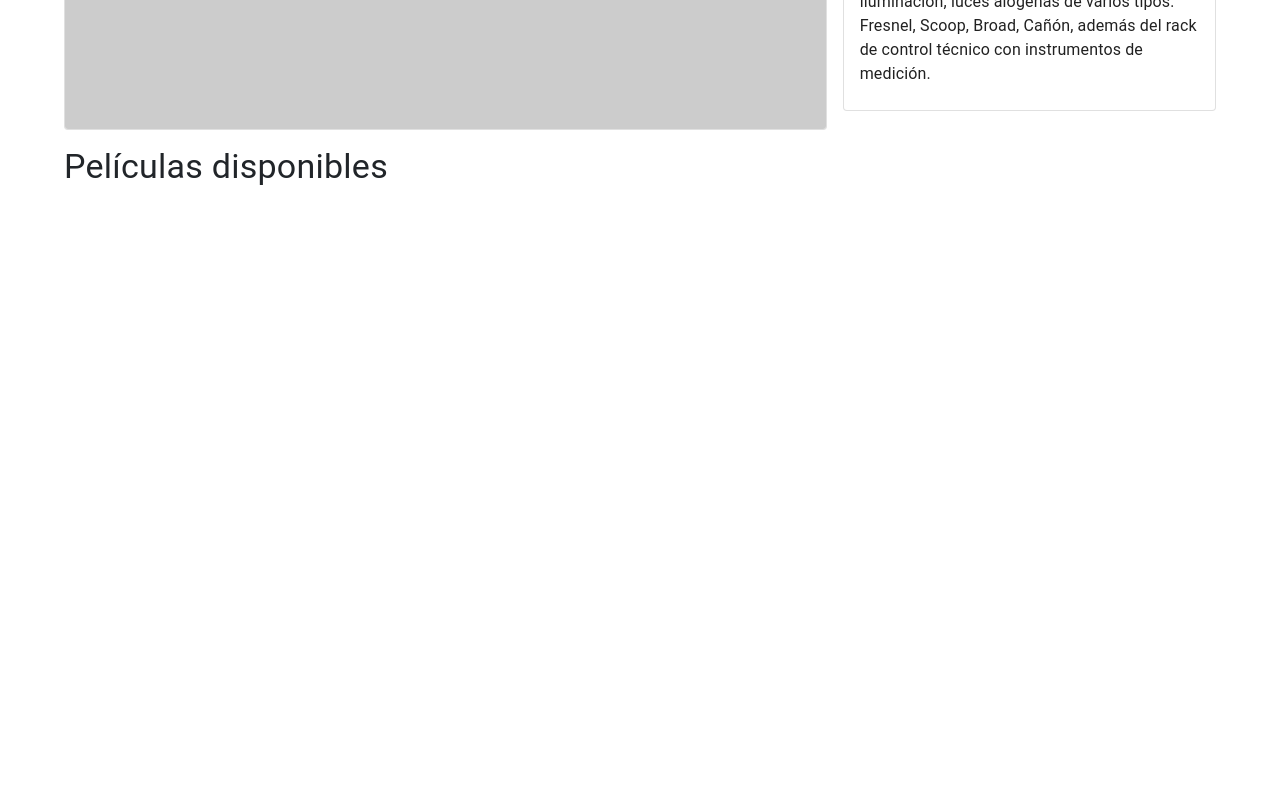
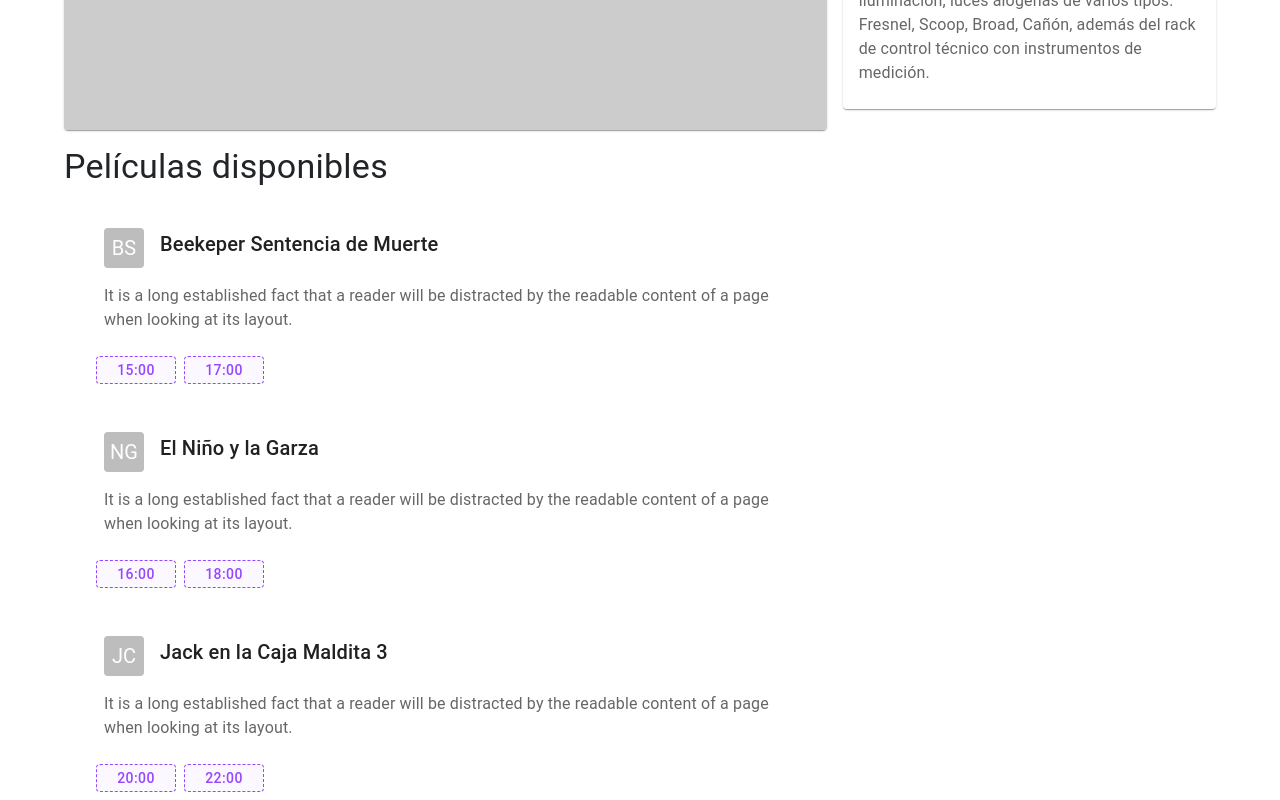
Before and after one commit to fcuya13/fcuya13.github.io, a React (Create React App) app: page /salaItem in a window 1280 px wide. Shown: the part 678-1478 px from the top of the page. Before the commit the page ends 866 px from the top, so only its background shows below. Built offline with nearby package versions, Linux system fonts and the light colour scheme.

Commit message:
SalaItem

```diff
--- a/src/pages/SalaItemPage.jsx
+++ b/src/pages/SalaItemPage.jsx
@@ -1,10 +1,28 @@
-import { Container, Box, Grid, Typography, Link, Card, CardMedia, CardContent } from "@mui/material"
+import { Container, Box, Grid, Typography, Link, Card, CardMedia, CardContent, CardActions, Button } from "@mui/material"
 import DrawerBar from "../components/DrawerBar"
 import LocationOnIcon from '@mui/icons-material/LocationOn';
+import Avatar from '@mui/material/Avatar';
+import Stack from '@mui/material/Stack';
 import { CardHeader } from "react-bootstrap";
 
+
 const SalaItemPage = () => {
-  return <Box>
+
+    const buttonStyle = {
+        width: '80px',
+        height: '28px',
+        padding: '4px 24px',
+        borderRadius: '4px',
+        border: '1px dashed #9747FF',
+        background: 'rgba(151, 71, 255, 0.04)',
+        color: '#9747FF',
+    };
+
+    const cardStyle = {
+        marginTop: '24px',
+    };
+
+return <Box>
     <DrawerBar />
     <Grid
       container
@@ -29,7 +47,7 @@ const SalaItemPage = () => {
             </Container>
         <Grid container spacing={2}>
         <Grid item xs = {8}>
-            <Card variant="outlined">
+            <Card>
                 <CardMedia
                     component="img"
                     image="https://placehold.co/600x400"
@@ -37,14 +55,14 @@ const SalaItemPage = () => {
             </Card>
         </Grid>
         <Grid item xs = {4}>
-            <Card variant="outlined">
+            <Card>
                 <CardHeader>
                     <Typography variant="h5" sx={{ padding: 2 }}>
                         Historia
                     </Typography>
                 </CardHeader>
                 <CardContent>
-                    <Typography variant="body1">
+                    <Typography variant="body1" color="text.secondary">
                     La Facultad de Comunicación tiene tres estudios, los cuales son sets profesionales que se utilizan para televisión, streaming y diversas realizaciones audiovisuales. Cada uno de ellos está equipado con tres cámaras de video digitales full HD, switcher digital, pantallas de monitoreo tanto en Control y Estudio, dos tituladores y grabadoras/reproductoras de video. El sonido comprende: consola de audio, micrófonos de mano, de pecho, boom y de vincha. El sistema de iluminación trabaja con control de iluminación, luces alógenas de varios tipos: Fresnel, Scoop, Broad, Cañón, además del rack de control técnico con instrumentos de medición.
                     </Typography>
                 </CardContent>
@@ -58,6 +76,81 @@ const SalaItemPage = () => {
                 </Typography>
             </Grid>
         </Grid>
+        <Container>
+        <Grid>
+            <Grid item xs = {8}>
+            <Card elevation={0} style={cardStyle}>
+                <CardHeader>
+                    <Stack direction="row" spacing={2} sx={{ml: 2, mt: 2}}>
+                        <><Avatar variant="rounded" sx={{background: '#BDBDBD'}}>BS</Avatar></>
+                        <><Typography variant='h6' color="text.primary">Beekeper Sentencia de Muerte</Typography></>
+                    </Stack>
+                </CardHeader>
+                <CardContent>
+                    <Typography variant="body1" color="text.secondary">
+                    It is a long established fact that a reader will be distracted by the readable content of a page when looking at its layout.
+                    </Typography>
+                </CardContent>
+                <CardActions>
+                    <Button
+                    variant="outlined"
+                    style={buttonStyle}
+                >15:00</Button>
+                    <Button
+                    variant="outlined"
+                    style={buttonStyle}
+                    >17:00</Button>
+                </CardActions>
+            </Card>
+            <Card elevation={0} style={cardStyle}>
+                <CardHeader>
+                    <Stack direction="row" spacing={2} sx={{ml: 2, mt: 2}}>
+                        <><Avatar variant="rounded" sx={{background: '#BDBDBD'}}>NG</Avatar></>
+                        <><Typography variant='h6' color="text.primary">El Niño y la Garza</Typography></>
+                    </Stack>
+                </CardHeader>
+                <CardContent>
+                    <Typography variant="body1" color="text.secondary">
+                    It is a long established fact that a reader will be distracted by the readable content of a page when looking at its layout.
+                    </Typography>
+                </CardContent>
+                <CardActions>
+                    <Button
+                    variant="outlined"
+                    style={buttonStyle}
+                    >16:00</Button>
+                    <Button
+                    variant="outlined"
+                    style={buttonStyle}
+                    >18:00</Button>
+                </CardActions>
+            </Card>
+            <Card elevation={0} style={cardStyle}>
+                <CardHeader>
+                    <Stack direction="row" spacing={2} sx={{ml: 2, mt: 2}}>
+                        <><Avatar variant="rounded" sx={{background: '#BDBDBD'}}>JC</Avatar></>
+                        <><Typography variant='h6' color="text.primary">Jack en la Caja Maldita 3</Typography></>
+                    </Stack>
+                </CardHeader>
+                <CardContent>
+                    <Typography variant="body1" color="text.secondary">
+                    It is a long established fact that a reader will be distracted by the readable content of a page when looking at its layout.
+                    </Typography>
+                </CardContent>
+                <CardActions>
+                    <Button
+                    variant="outlined"
+                    style={buttonStyle}
+                    >20:00</Button>
+                    <Button
+                    variant="outlined"
+                    style={buttonStyle}
+                    >22:00</Button>
+                </CardActions>
+            </Card>
+            </Grid>
+        </Grid>
+        </Container>
       </Container>
     </Grid>
   </Box>
```
